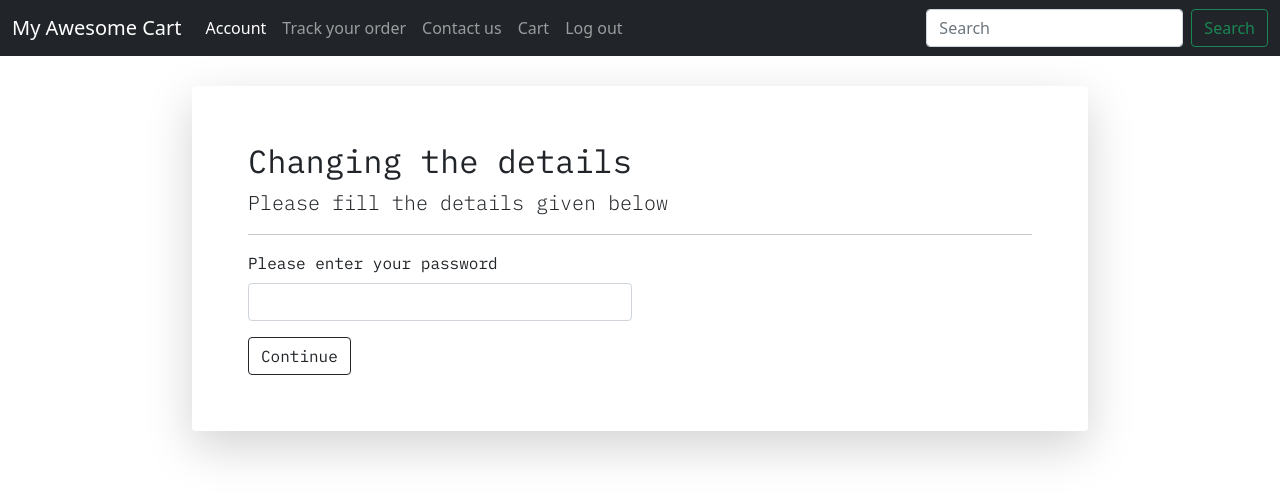
After one commit to mathurninaad/E-Commerce, a Django app: page /shop/edit in a window 1280 px wide. The commit adds this page. Shown: the top 499 px of the page. Run offline with Django 3.2, Linux system fonts and the light colour scheme; a user stored in the database is signed in.

Commit message:
Added edit profile feature and improved fucntionality after buying a product from checkout

```diff
--- /dev/null
+++ b/shop/templates/shops/edit-profile.html
@@ -0,0 +1,113 @@
+{% extends 'shops/basic.html' %}
+
+{% block css %}
+
+<link href="https://fonts.googleapis.com/css2?family=IBM+Plex+Mono:wght@300;400;500&display=swap" rel="stylesheet">
+
+<style>
+    body{
+        font-family: 'IBM Plex Mono', monospace;
+    }
+    .navbar{
+        font-family: system-ui, -apple-system, "Segoe UI", Roboto, "Helvetica Neue", Arial, "Noto Sans", "Liberation Sans", sans-serif, "Apple Color Emoji", "Segoe UI Emoji", "Segoe UI Symbol", "Noto Color Emoji";
+    }
+    .screen{
+        display: flex;
+        align-items: center;
+        justify-content: center;
+        width: 100%;
+    }
+    .shadow-lg{
+        width: 70%;
+        margin-top: 30px;
+    }
+    h2{
+        font-weight: 400;
+    }
+    .apply-margin{
+        margin: 40px;
+    }
+</style>
+
+{% endblock %}
+
+{% block body %}
+    <div class="screen">
+        <div class="shadow-lg main-shadow p-3 mb-5 bg-body rounded">
+            <div class="apply-margin">
+                {% if invalid %}
+                <div class="alert alert-danger" role="alert">
+                  Invalid details provided
+                </div>
+                {% endif %}
+                <h2>Changing the details</h2>
+                {% if password_first %}
+                <p class="lead">Please fill the details given below</p>
+                <hr>
+                <form class="row g-3 needs-validation" novalidate method='POST' action='/shop/edit' style='margin-bottom:30px'>
+                    {% csrf_token %}
+                    <div class="col-md-6">
+                        <label for="validationCustom12" class="form-label">Please enter your password</label>
+                        <input type="password" class="form-control" id="validationCustom12" name='passFirst' required>
+                    </div>
+                    <div class="col-md-12">
+                        <button class="btn btn-outline-dark" type='submit'>Continue</button>
+                    </div>
+                  </form>
+                {% else %}
+                <p class="lead">Please leave blanks where you do not want to change anything</p>
+                <hr>
+                <form class="row g-3 needs-validation" novalidate method='POST' action='/shop/edit' style='margin-bottom:30px'>
+                    {% csrf_token %}
+                    <div class="col-md-6">
+                        <label for="validationCustom02" class="form-label">username</label>
+                        <input type="text" class="form-control" id="validationCustom02" name='username'>
+                      </div>
+                    <div class="col-md-6">
+                      <label for="validationCustom01" class="form-label">E-mail</label>
+                      <input type="email" class="form-control" id="validationCustom01" name='e-mail'>
+                    </div>
+                    <div class="col-md-6">
+                        <label for="validationCustom03" class="form-label">Password</label>
+                        <input type="password" class="form-control" id="validationCustom03" name='password' >
+                    </div>
+                    <div class="col-md-6">
+                      <label for="validationCustom05" class="form-label">Mobile Number (exclude 0 or +91)</label>
+                      <input type="tel" class="form-control" id="validationCustom05" name='mobile' >
+                    </div>
+                    <div class="col-12">
+                      <button class="btn btn-outline-dark" type="submit">Continue</button>
+                    </div>
+                  </form>
+                  {% endif %}
+            </div>
+
+        </div>
+    </div>
+{% endblock %}
+
+
+{% block js %}
+<script>// Example starter JavaScript for disabling form submissions if there are invalid fields
+
+    (function () {
+      'use strict'
+
+      // Fetch all the forms we want to apply custom Bootstrap validation styles to
+      var forms = document.querySelectorAll('.needs-validation')
+
+      // Loop over them and prevent submission
+      Array.prototype.slice.call(forms)
+        .forEach(function (form) {
+          form.addEventListener('submit', function (event) {
+            if (!form.checkValidity()) {
+              event.preventDefault()
+              event.stopPropagation()
+            }
+
+            form.classList.add('was-validated')
+          }, false)
+        })
+    })()
+</script>
+{% endblock %}
--- a/shop/templates/shops/product.html
+++ b/shop/templates/shops/product.html
@@ -143,6 +143,8 @@
     }
     else{
         cart = JSON.parse(localStorage.getItem('cart'))
+        if (cart['{{ product.id }}'] != undefined)
+            quantity.innerText = cart['{{ product.id }}']
     }
 </script>
 
--- a/shop/urls.py
+++ b/shop/urls.py
@@ -30,5 +30,6 @@ urlpatterns = [
     path('log-in', views.log_in, name='Log in'),
     path('log-out', views.log_out, name='Log out'),
     path('my-account', views.my_account, name='Manage my account'),
-    path('my-items', views.my_items, name='My items')
+    path('my-items', views.my_items, name='My items'),
+    path('edit', views.edit_profile, name='Edit Profile')
 ]
--- a/shop/views.py
+++ b/shop/views.py
@@ -78,10 +78,8 @@ def cart(request, id=None):
             listItems = {id: {"price": product[0].price, 'qty': 1, 'name': product[0].product_name}, 'date': datetime.datetime.today().strftime('%d %b %m %Y')}
             order = models.Order(array=listItems, price=product[0].price, name=request.user.username, state=state, city=city, address=address, zip=zip_, e_mail=request.user.email)
             order.save()
-            return HttpResponse(f'''Thank you for purchasing at "My Awesome Cart". Your order id is: {order.order_id}
-            <form action='/shop' method='GET'>
-                <button>Go Back</button>
-            </form>''')
+            return redirect('/shop/my-items?scroll=True')
+
         elif (type(items) == dict and zip_ != '' and items != '' and terms != '' and state != '' and city != '' and address != ''):
             price = 0
             listItems = {}
@@ -92,10 +90,7 @@ def cart(request, id=None):
             listItems['date'] = datetime.datetime.today().strftime('%d %b %m %Y')
             order = models.Order(array=listItems, price=price, name=request.user.username, state=state, city=city, address=address, zip=zip_, e_mail=request.user.email)
             order.save()
-            return HttpResponse(f'''Thank you for purchasing at "My Awesome Cart". Your order id is: {order.order_id}
-            <form action='/shop' method='GET'>
-                <button>Go Back</button>
-            </form>''')
+            return redirect('/shop/my-items?scroll=True')
         else:
             return HttpResponse("An error Occurred while processing your request")
     if (request.method == 'GET' and request.GET.get('checkout', 'False') != 'False'):
@@ -167,7 +162,9 @@ def log_out(request):
 def my_account(request):
     if (request.user.is_authenticated):
         all_items = models.Order.objects.filter(e_mail=request.user.email)
+        print(User.objects.get(username=request.user.username))
         remaining_details = models.OtherUserDetails.objects.filter(email=request.user.email)
+        print(remaining_details)
         total_price = 0
         for i in all_items:
             total_price += i.price
@@ -176,8 +173,56 @@ def my_account(request):
 
 def my_items(request):
     if (request.user.is_authenticated):
+        scroll = request.GET.get('scroll')
+        print(scroll)
+        if scroll != None:
+            scroll = True
+        else:
+            scroll = False
         orders_by_user = models.Order.objects.filter(e_mail=request.user.email)
-        orders_by_user = [[i.array[x] for x in i.array] for i in orders_by_user]
-        print(orders_by_user)
-        return render(request, 'shops/my_items.html', {"orders": orders_by_user, "length_orders": len(orders_by_user) })
+        orders_by_user_json = [[i.array[x] for x in i.array] for i in orders_by_user]
+        for i in range(len(orders_by_user)):
+            orders_by_user_json[i].append(orders_by_user[i].order_id)
+        return render(request, 'shops/my_items.html', {"orders": orders_by_user_json, "length_orders": len(orders_by_user), "scroll": scroll})
     return HttpResponse('404 Page not found error')
+
+
+def edit_profile(request):
+    if (request.user.is_authenticated):
+        if (request.method == 'POST'):
+            passFirst = request.POST.get('passFirst', None)
+            if request.user.check_password(passFirst):
+                return render(request, 'shops/edit-profile.html', {'password_first': False})
+            else:
+                username = request.POST.get('username')
+                password = request.POST.get('password')
+                mobile_number = request.POST.get('mobile')
+                e_mail = request.POST.get('e-mail')
+                if (username != '' or password != '' or mobile_number != '' or e_mail != ''):
+                    user = User.objects.get(username=request.user.username)
+                    other_user_details = models.OtherUserDetails.objects.get(email=request.user.email)
+                    all_orders = models.Order.objects.filter(e_mail=request.user.email)
+
+                    user.email=e_mail if e_mail != '' else request.user.email
+                    user.username=username if username != '' else request.user.username
+                    if password != '':
+                        user.set_password(password)
+                    user.save()
+                    login(request, user)
+                    other_user_details.mobile=mobile_number if mobile_number != '' else other_user_details.mobile
+                    other_user_details.email=e_mail if e_mail != '' else request.user.email
+
+                    other_user_details.save()
+
+                    for i in all_orders:
+                        i.name = request.user.username
+                        i.e_mail = request.user.email
+                        i.save()
+
+                    return redirect('/shop/my-account')
+                else:
+                    return render(request, 'shops/edit-profile.html', {"password_first": True, 'invalid': True})
+
+        return render(request, 'shops/edit-profile.html', {"password_first": True})
+    else:
+        return HttpResponse('404 page not found')
```
Also changed, not shown: shop/templates/shops/my_items.html (+9 -2 lines), db.sqlite3.
